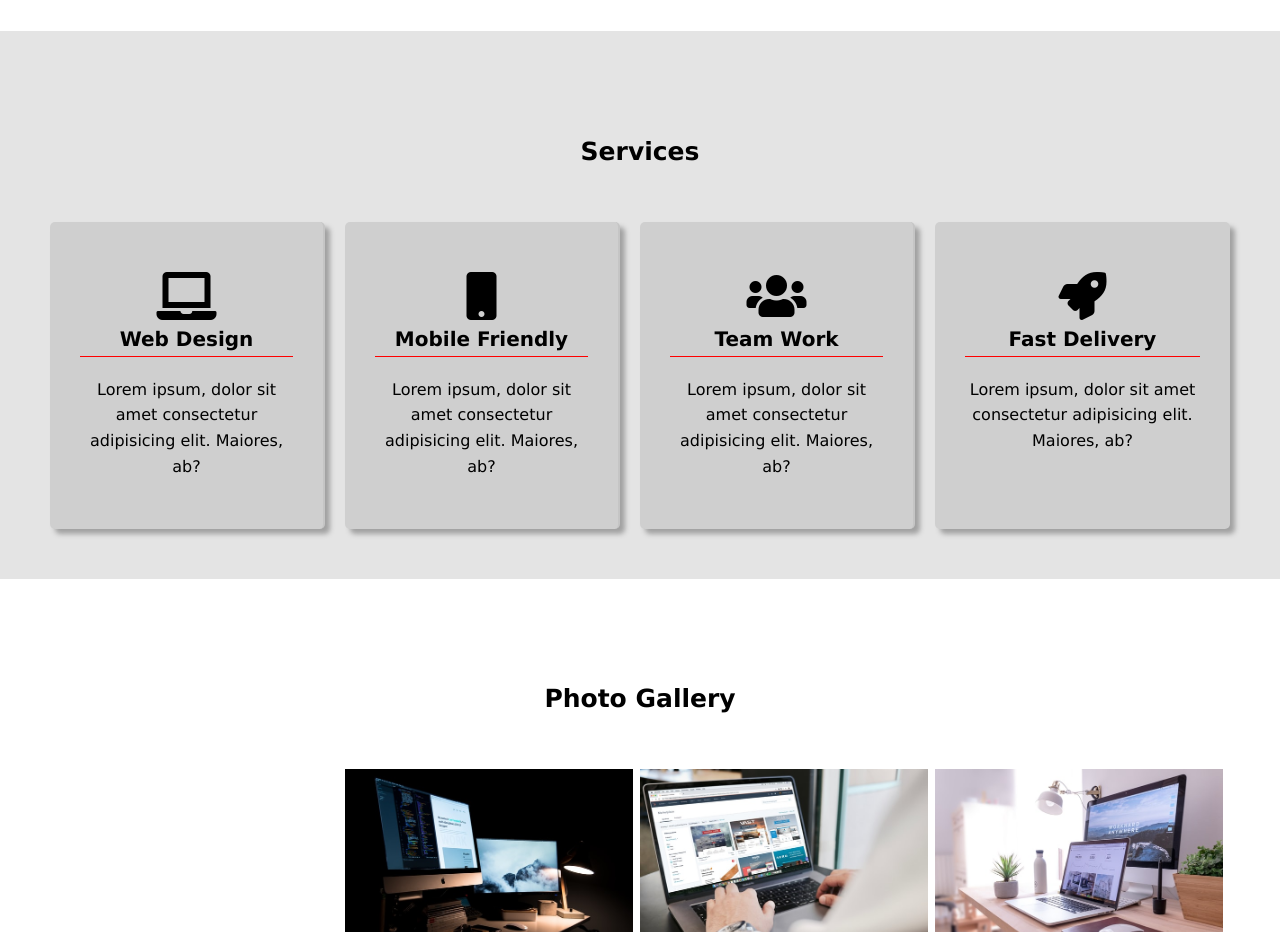
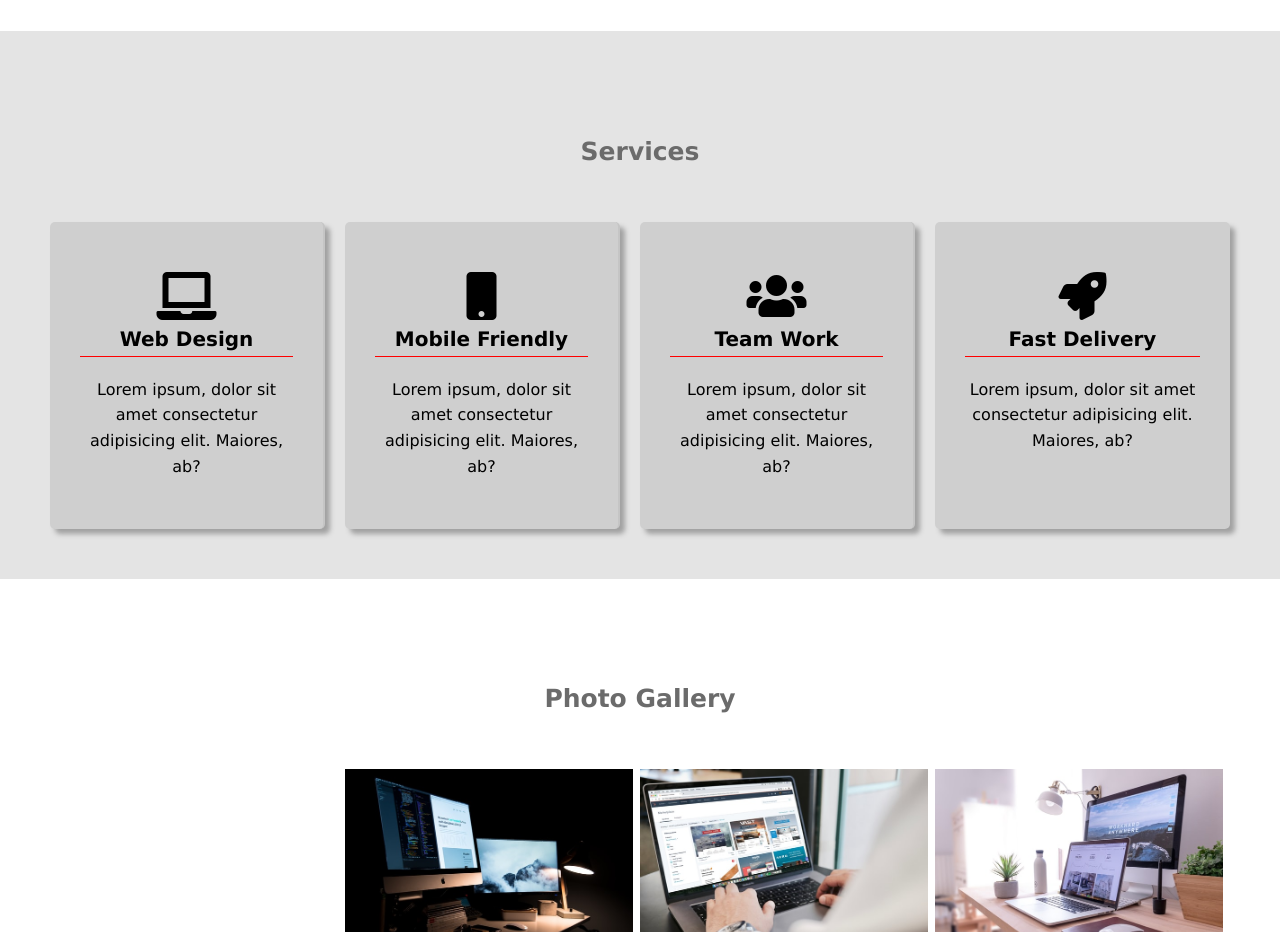
Before and after one commit to Elvis-Alin/Website, a plain HTML site: page index.html in a window 1280 px wide. Shown: the part 1260-2192 px from the top of the page. Drawn offline with nearby package versions, Linux system fonts and the light colour scheme.

Commit message:
changed titles color

```diff
--- a/css/utils.css
+++ b/css/utils.css
@@ -41,6 +41,7 @@
   font-weight: 700;
   font-size: 25px;
   margin-top: 100px;
+  color: rgb(107, 107, 107);
 }
 
 
```
